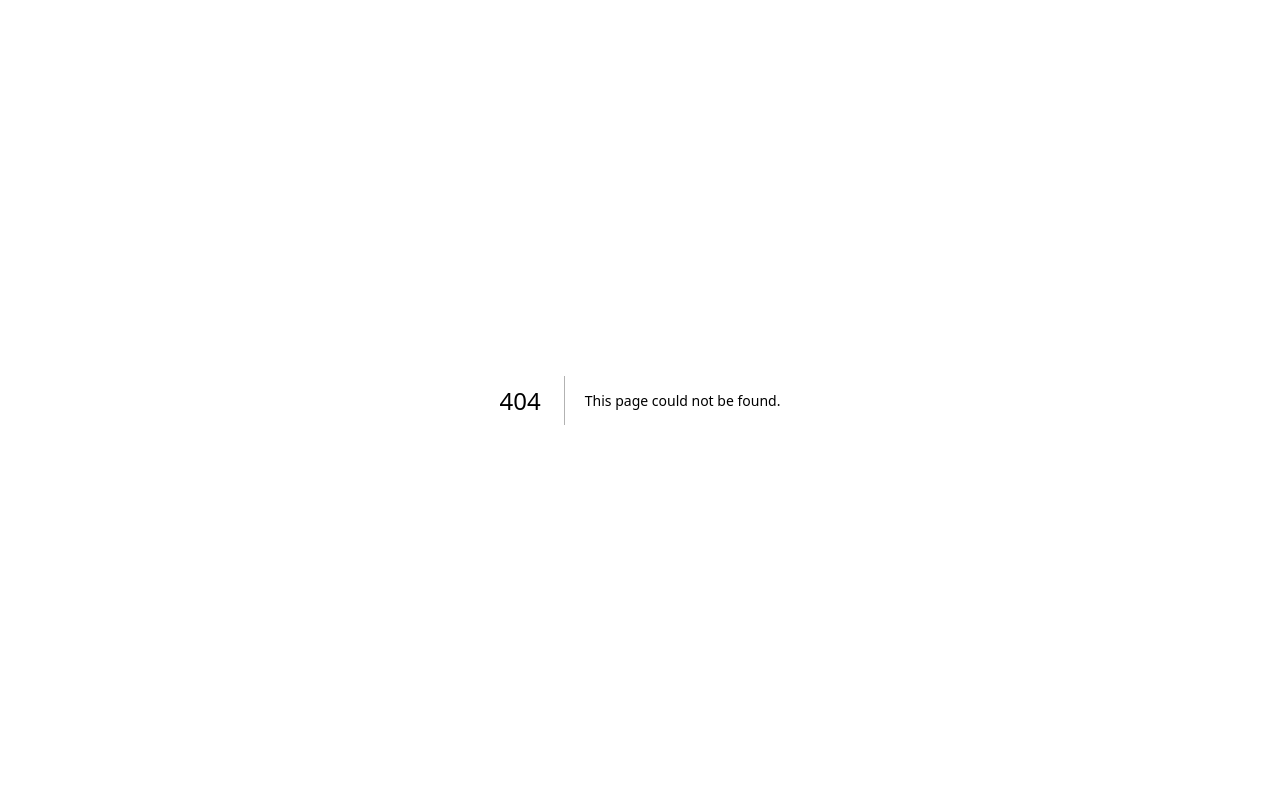
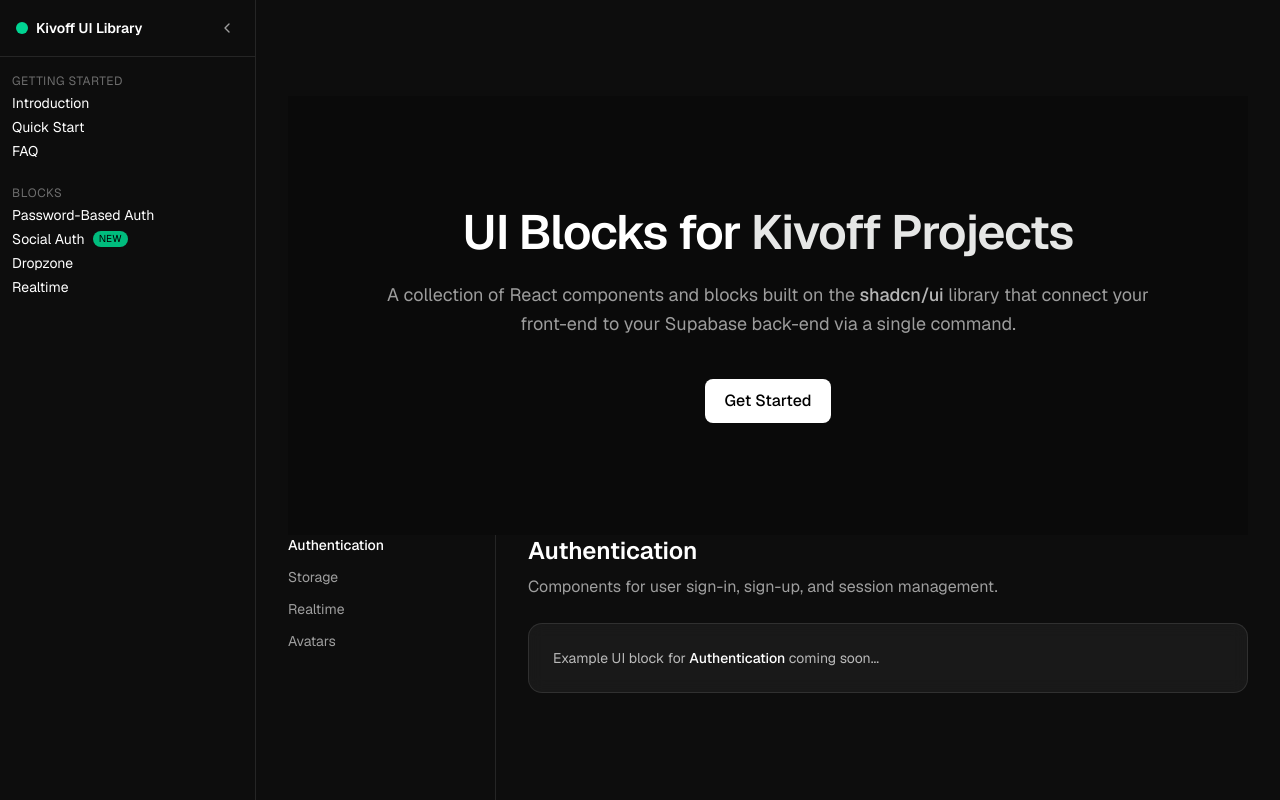
Before and after one commit to YordiMarte/Kivoff, a Next.js app: page /termsUI in a window 1280 px wide. Before the commit this address had no page. Shown: the top 800 px of the page. Built offline with nearby package versions, Linux system fonts and the light colour scheme.

Commit message:
23/10/25

```diff
--- a/src/app/layout.tsx
+++ b/src/app/layout.tsx
@@ -1,4 +1,4 @@
-import "./globals.css";
+import './globals.css'
 import { GeistSans, GeistMono } from 'geist/font'
 
 export default function RootLayout({
--- a/src/app/layout2.tsx
+++ /dev/null
@@ -1,22 +0,0 @@
-import { Sidebar2 } from "../components/KUI/SIdebar2";
-import { Navbar2 } from "../components/KUI/Navbar2";
-import { BackgroundGrid2 } from "../components/KUI/BackgroundGrid2";
-import { Hero2 } from "../components/KUI/Hero2";
-
-export default function RootLayout({ children }: { children: React.ReactNode }) {
-    return (
-    <html lang="en">
-        <body className="bg-[#0a0a0b] text-white min-h-screen flex">
-            <Sidebar2 />
-            <main className="flex-1 relative overflow-hidden">
-                <BackgroundGrid2 />
-                <Navbar2 />
-                <section className="pt-24 px-8 max-w-4xl mx-auto relative z-10">
-                    <Hero2 />
-                    <div className="mt-12">{children}</div>
-                </section>
-            </main>
-        </body>
-    </html>
-    )
-}
--- /dev/null
+++ b/src/app/termsUI/layout.tsx
@@ -0,0 +1,14 @@
+import { BackgroundGrid2 } from "@/components/KUI/BackgroundGrid2"
+
+export default function TermsUILayout({
+    children,
+}: {
+    children: React.ReactNode
+}) {
+    return (
+        <div className="relative min-h-screen bg-[#0d0d0d] text-white">
+            <BackgroundGrid2 />
+        {children}
+    </div>
+    )
+}
--- /dev/null
+++ b/src/app/termsUI/page.tsx
@@ -0,0 +1,19 @@
+"use client"
+
+import { Sidebar2 } from "@/components/KUI/SIdebar2"
+import { Hero2 } from "@/components/KUI/Hero2"
+import { DocsPage } from "@/components/KUI/DocsPage2"
+
+export default function TermsUIPage() {
+    return (
+        <div className="relative min-h-screen bg-[#0d0d0d] text-white flex">
+            <Sidebar2 />
+            <div className="flex-1 flex flex-col">
+                <main className="px-8 pt-24">
+                    <Hero2 />
+                    <DocsPage />
+                </main>
+            </div>
+        </div>
+    )
+}
--- a/src/components/KUI/Hero2.tsx
+++ b/src/components/KUI/Hero2.tsx
@@ -1,16 +1,24 @@
+
 export function Hero2() {
   return (
-    <div className="py-24 text-center">
-      <h1 className="text-4xl font-bold mb-4">UI Blocks for Kivoff Projects</h1>
-      <p className="text-white/60 text-base max-w-2xl mx-auto">
-        A collection of React components and blocks built with the shadcn/ui library
-        that connect your front-end to your Supabase back-end via a single command.
-      </p>
-      <div className="mt-8">
-        <button className="px-5 py-2 bg-white text-black rounded-md font-medium hover:bg-white/90 transition">
+    <section className="relative flex flex-col items-center justify-center text-center py-28 px-6 bg-[#0a0a0a]">
+      <div className="max-w-3xl">
+        <h1 className="text-4xl md:text-5xl font-semibold tracking-tight text-white mb-6">
+          UI Blocks for <span className="text-white/90">Kivoff Projects</span>
+        </h1>
+
+        <p className="text-base md:text-lg text-white/60 leading-relaxed mb-10">
+          A collection of React components and blocks built on the{" "}
+          <span className="text-white/70 font-medium">shadcn/ui</span> library that connect your front-end
+          to your Supabase back-end via a single command.
+        </p>
+
+        <button className="px-5 py-2.5 bg-white text-black rounded-md font-medium hover:bg-white/90 transition-all">
           Get Started
         </button>
       </div>
-    </div>
+
+      <div className="absolute inset-0 bg-[radial-gradient(circle_at_center,rgba(255,255,255,0.05)_1px)] bg-[size:60px_60px] opacity-20 pointer-events-none" />
+    </section>
   )
 }
--- a/src/components/KUI/Navbar2.tsx
+++ /dev/null
@@ -1,12 +0,0 @@
-export function Navbar2() {
-  return (
-    <nav className="fixed top-0 left-0 w-full bg-transparent border-b border-white/10 backdrop-blur-md z-50">
-      <div className="max-w-6xl mx-auto flex justify-between items-center px-6 py-3">
-        <span className="text-white/60 text-sm">UI Blocks for Kivoff Projects</span>
-        <button className="text-sm bg-white text-black font-medium px-3 py-1.5 rounded-md hover:bg-white/90 transition">
-          Get Started
-        </button>
-      </div>
-    </nav>
-  )
-}
--- a/src/components/KUI/SIdebar2.tsx
+++ b/src/components/KUI/SIdebar2.tsx
@@ -17,11 +17,13 @@
                     <div className="h-3 w-3 rounded-sm bg-emerald-400" />
                     {open && <h1 className="text-sm font-semibold">Kivoff UI Library</h1>}
                 </div>
+
                 <button
                     onClick={() => setOpen(!open)}
-                    className="p-1">
+                    className="p-1"
                     aria-label={open ? "Colapsar menú lateral" : "Expandir menú lateral"}
                     title={open ? "Colapsar menú lateral" : "Expandir menú lateral"}
+                >
                     <ChevronRight
                         className={`h-4 w-4 text-white/60 transition-transform ${
                             open ? "rotate-180" : ""
--- a/src/components/navbar.tsx
+++ b/src/components/navbar.tsx
@@ -160,7 +160,7 @@
                 </li>
 
                   <li>
-                    <a href="#" className="flex items-start gap-3 hover:text-white transition-colors">
+                    <a href="/termsUI" className="flex items-start gap-3 hover:text-white transition-colors">
                       <div className="w-8 h-8 border border-gray-800 rounded-md p-1 bg-black hover:bg-gray-400 transition-colors flex items-center justify-center">
                         <svg xmlns="http://www.w3.org/2000/svg" width="20" height="20" viewBox="0 0 24 24" fill="none" stroke="currentColor" stroke-width="2" stroke-linecap="round" stroke-linejoin="round"
                         className="lucide lucide-layers2-icon lucide-layers-2 text-[#00DC82]"><path d="M13 13.74a2 2 0 0 1-2 0L2.5 8.87a1 1 0 0 1 0-1.74L11 2.26a2 2 0 0 1 2 0l8.5 4.87a1 1 0 0 1 0 1.74z"/><path d="m20 14.285 1.5.845a1 1 0 0 1 0 1.74L13 21.74a2 2 0 0 1-2 0l-8.5-4.87a1 1 0 0 1 0-1.74l1.5-.845"/></svg>
```
